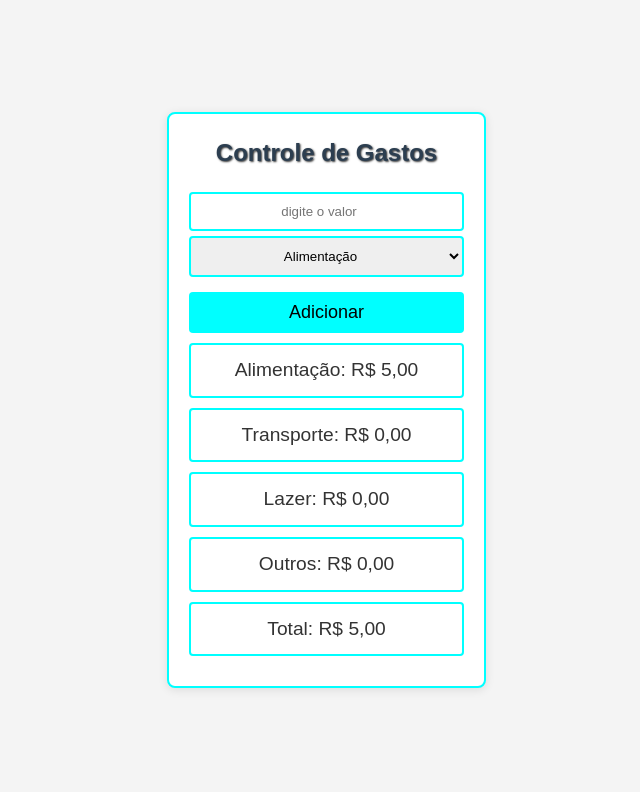
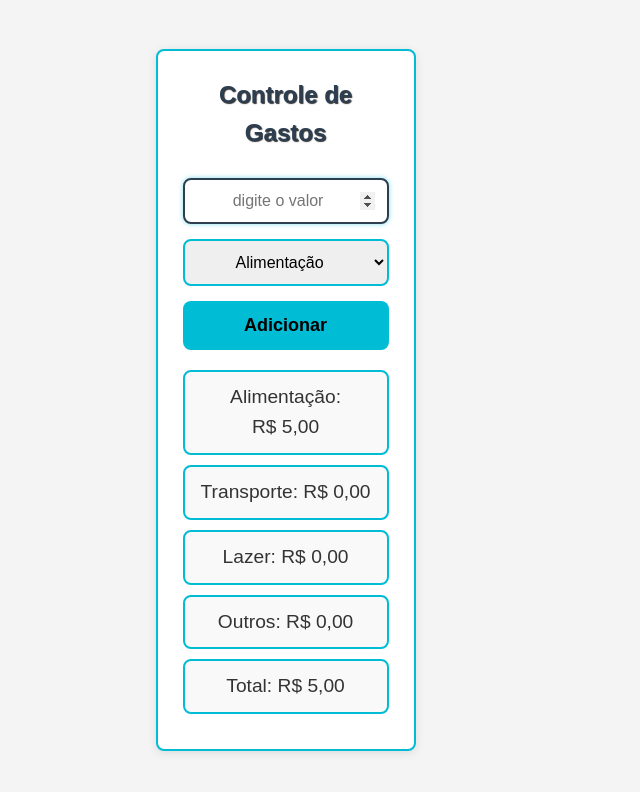
Before and after one commit to digsdin/controle-de-gastos, a plain HTML site: page index.html in a window 1280 px wide. Both pictures are taken after typing "5" into the empty fields and a click on the button "Adicionar". Shown: the whole page, without its empty margins (340-980 px from the left). Drawn offline with Linux system fonts and the light colour scheme.

Commit message:
codigo refatorado

```diff
--- a/index.html
+++ b/index.html
@@ -4,23 +4,22 @@
     <meta charset="UTF-8">
     <meta name="viewport" content="width=device-width, initial-scale=1.0">
     <link rel="stylesheet" href="style.css">
-    <script src="script.js"></script>
+    <script src="js/app.js" type="module" defer></script>
     <title>Calculadora de gastos</title>
 </head>
 <body>
     <main>
         <section>
         <h1>Controle de Gastos</h1>
-        <form>
-            <input type="number" id="valor" placeholder="digite o valor">
+        <form id="gasto-form">
+            <input type="number" id="valor" placeholder="digite o valor" step="0.01" min="0">
             <select id="categoria">
                 <option>Alimentação</option>
                 <option>Transporte</option>
                 <option>Lazer</option>
                 <option>Outros</option>
-                <option>Total</option>
-            </select>
-            <button type="button" onclick="adicionarGasto()">Adicionar</button>
+                </select>
+            <button type="submit">Adicionar</button>
         </form>
         <p id="Alimentação">Alimentação: R$ 0,00</p>
         <p id="Transporte">Transporte: R$ 0,00</p>
--- /dev/null
+++ b/js/app.js
@@ -0,0 +1,79 @@
+// /js/app.js
+
+// 1. Importa o que é necessário dos outros módulos
+import { Gasto } from './classes.js';
+import { formatarMoeda } from './utils.js';
+
+// 2. Estado da Aplicação (a lista de todos os gastos adicionados)
+const gastos = [];
+const categorias = ['Alimentação', 'Transporte', 'Lazer', 'Outros'];
+
+// 3. Seleciona os elementos do HTML com os quais vamos interagir
+const gastoForm = document.querySelector('#gasto-form');
+const valorInput = document.querySelector('#valor');
+const categoriaSelect = document.querySelector('#categoria');
+
+/**
+ * Atualiza a interface do usuário com os totais de gastos.
+ * Usa programação funcional (filter e reduce) para os cálculos.
+ */
+function atualizarUI() {
+    let totalGeral = 0;
+
+    // Itera sobre cada categoria para calcular seu total
+    categorias.forEach(categoria => {
+        // filter(): cria um novo array apenas com os gastos da categoria atual
+        const gastosDaCategoria = gastos.filter(gasto => gasto.categoria === categoria);
+
+        // reduce(): soma o valor de cada gasto no array filtrado
+        const totalCategoria = gastosDaCategoria.reduce((soma, gasto) => soma + gasto.valor, 0);
+
+        // Atualiza o parágrafo correspondente no HTML
+        const pElement = document.querySelector(`#${categoria}`);
+        pElement.textContent = `${categoria}: ${formatarMoeda(totalCategoria)}`;
+
+        // Soma o total da categoria ao total geral
+        totalGeral += totalCategoria;
+    });
+
+    // Atualiza o total geral no HTML
+    const totalElement = document.querySelector('#Total');
+    totalElement.textContent = `Total: ${formatarMoeda(totalGeral)}`;
+}
+
+/**
+ * Manipula o evento de envio do formulário.
+ * @param {Event} event - O objeto do evento.
+ */
+function adicionarGasto(event) {
+    // Impede que a página recarregue ao enviar o formulário
+    event.preventDefault();
+
+    const valor = valorInput.value;
+    const categoria = categoriaSelect.value;
+
+    // Validação da entrada
+    if (!valor || valor <= 0) {
+        alert("Por favor, insira um valor válido e positivo.");
+        return;
+    }
+
+    // Cria um novo objeto Gasto usando a nossa classe (POO)
+    const novoGasto = new Gasto(valor, categoria);
+
+    // Adiciona o novo gasto à nossa lista de estado
+    gastos.push(novoGasto);
+
+    // Atualiza a tela com os novos valores
+    atualizarUI();
+
+    // Limpa o campo de valor e foca nele para a próxima entrada
+    valorInput.value = '';
+    valorInput.focus();
+}
+
+// 5. Adiciona o "ouvinte" de eventos ao formulário
+gastoForm.addEventListener('submit', adicionarGasto);
+
+// Garante que a interface comece com os valores zerados e formatados
+atualizarUI();
--- /dev/null
+++ b/js/classes.js
@@ -0,0 +1,10 @@
+// /js/classes.js
+
+// Exporta a classe para que outros arquivos possam importá-la
+export class Gasto {
+    constructor(valor, categoria) {
+        this.id = Date.now(); // Um ID simples e único
+        this.valor = parseFloat(valor); // Garante que o valor é um número
+        this.categoria = categoria;
+    }
+}
--- /dev/null
+++ b/js/utils.js
@@ -0,0 +1,14 @@
+// /js/utils.js
+
+/**
+ * Formata um número para o padrão de moeda BRL (Real Brasileiro).
+ * É uma função pura: para o mesmo número, sempre retorna a mesma string.
+ * @param {number} valor O número a ser formatado.
+ * @returns {string} O valor formatado como "R$ 0,00".
+ */
+export function formatarMoeda(valor) {
+    return valor.toLocaleString('pt-BR', {
+        style: 'currency',
+        currency: 'BRL'
+    });
+}
--- a/script.js
+++ /dev/null
@@ -1,63 +0,0 @@
-    /*
-     1.pegar o valor informado
-     2.pegar categoria informada
-     3.impedir numeros negativos
-     4. de acordo com a categoria, atualizar o valor
-        4.1 criar variaveis para controlar ou armazenar os
-            valores de cada uma das categorias
-     5.atualizar interface
-     6. limpar campos
-    */
-const matrizGastos = [
-    ["Alimentação", 0],
-    ["Transporte", 0],
-    ["Lazer", 0],
-    ["Outros", 0],
-    ["Total", 0],
-]
-//função utilitaria
-const obterElemento = (id) => document.getElementById(id);
-const valorNegativo = (valor) => valor < 0;
-const somaValor = (total, valor) => total + valor;
-const limparCampos = () => obterElemento('valor').value = '';
-const formataMoeda = (valor) => valor.toFixed(2).replace('.',',');
-
-//obter valor do formulario
-const obterValorInformado = () => parseFloat(obterElemento('valor').value);
-const obterCategoriaInformada = () => obterElemento("categoria").value;
-
-//obter categoria da matriz
-const obterCategoria = (matriz, nomeCategoria) => matriz.find((item) => item[0] === nomeCategoria);
-
-// Aualizar valores da matriz
-const atualizaValorCategoria = (categoria, valor) => categoria[1] = somaValor(categoria[1], valor);
-
-const atualizarInterface = () => {
-
-    matrizGastos.forEach(([nome, valor]) =>{
-        const elemento = obterElemento(nome);
-        elemento.textContent = `${nome}: R$ ${formataMoeda(valor)}`
-    })
-
-}
-
-
-
-
-
-function adicionarGasto() {
-
-    const valorInformado = obterValorInformado();
-    const categoriaInformada = obterCategoriaInformada();
-
-    if(valorNegativo(valorInformado)){
-        alert("Valor invalido. O valor não pode ser negativo.");
-        return;
-    }
-    const categoria = obterCategoria(matrizGastos, categoriaInformada);
-    const total = obterCategoria(matrizGastos, "Total");
-    atualizaValorCategoria(categoria, valorInformado);
-    atualizaValorCategoria(total, valorInformado);
-    atualizarInterface();
-    limparCampos();
-}
--- a/style.css
+++ b/style.css
@@ -1,99 +1,113 @@
+/* 1. Variáveis Globais e Reset */
+:root {
+    --primary-color: #00bcd4; /* Tom de azul (aqua) */
+    --primary-color-hover: #ffffff;
+    --background-color: #f4f4f4;
+    --surface-color: #ffffff;
+    --text-color: #333;
+    --border-radius: 8px;
+    --box-shadow: 0 2px 10px rgba(0, 0, 0, 0.1);
+    --transition-speed: 0.3s;
+}
+
 * {
     margin: 0;
     padding: 0;
     box-sizing: border-box;
 }
+
+/* 2. Layout Geral do Corpo da Página */
 body {
     font-family: Arial, sans-serif;
-    background-color: #f4f4f4;
-    color: #333;
+    background-color: var(--background-color);
+    color: var(--text-color);
     line-height: 1.6;
-    padding: 20px;
     display: flex;
     justify-content: center;
     align-items: center;
-    height: 100vh;
-    flex-direction: column;
-    text-align: center;
+    min-height: 100vh;
+    padding: 20px;
 }
-h1 {
-    margin-bottom: 20px;
-    color: #2c3e50;
-    text-shadow: #333 1px 1px 2px;
-}
+
+/* 3. Container Principal (o card da aplicação) */
 section {
-    margin-bottom: 20px;
-    padding: 20px;
-    background-color: #ffffff;
-    border-radius: 8px;
-    box-shadow: 0 2px 10px rgba(0, 0, 0, 0.1);
-    border-color: aqua;
-    border-style: solid;
-    border-width: 2px;
-    width: 120%;
-    margin: 20px auto;
+    background-color: var(--surface-color);
+    padding: 25px;
+    border-radius: var(--border-radius);
+    box-shadow: var(--box-shadow);
+    border: 2px solid var(--primary-color);
+    width: 90%;
+    max-width: 450px;
     text-align: center;
 }
 
+h1 {
+    margin-bottom: 25px;
+    color: #2c3e50;
+    text-shadow: #333 1px 1px 1px;
+}
 
-.container {
-    background-color: #fff;
-    padding: 20px;
-    border-radius: 8px;
-    box-shadow: 0 2px 10px rgba(0, 0, 0, 0.1);
-    width: 90%;
-    max-width: 600px;
-    margin: 20px auto;
-}
+/* 4. Estilos do Formulário */
 form {
     display: flex;
     flex-direction: column;
-    gap: 5px;
+    gap: 15px; /* Espaçamento entre os elementos do formulário */
+    margin-bottom: 20px;
 }
-input {
-    padding: 10px;
-    border: 1px solid #ccc;
-    border-radius: 4px;
+
+/* Estilo comum para input e select */
+input[type="number"],
+select {
+    padding: 12px;
+    border: 2px solid var(--primary-color);
+    border-radius: var(--border-radius);
     width: 100%;
-    margin-bottom: 10px;
     text-align: center;
+    font-size: 1em;
+    transition: border-color var(--transition-speed), box-shadow var(--transition-speed);
 }
+
+/* Feedback visual ao focar no elemento */
+input[type="number"]:focus,
+select:focus {
+    outline: none;
+    border-color: #2c3e50;
+    box-shadow: 0 0 5px rgba(0, 188, 212, 0.5);
+}
+
 button {
-    padding: 10px;
-    background-color: aqua;
+    padding: 12px;
+    background-color: var(--primary-color);
     color: black;
-    border: none;
-    border-radius: 4px;
+    border: 2px solid transparent; /* Adiciona borda transparente para não "pular" no hover */
+    border-radius: var(--border-radius);
     cursor: pointer;
-    transition: background-color 0.3s ease;
+    transition: all var(--transition-speed) ease;
     font-size: large;
+    font-weight: bold;
 }
-button:hover {
-    background-color: #ffffff;
-    color: #00bcd4;
-    border: #00bcd4 2px solid;
+
+button:hover,
+button:focus {
+    outline: none;
+    background-color: var(--primary-color-hover);
+    color: var(--primary-color);
+    border: 2px solid var(--primary-color);
 }
+
+/* 5. Estilos dos Parágrafos de Resultado */
 p {
     margin: 10px 0;
     font-size: 1.2em;
-    border: aqua 2px solid;
+    border: 2px solid var(--primary-color);
     padding: 10px;
-    border-radius: 4px;
-    transition: all 0.3s ease;
+    border-radius: var(--border-radius);
+    transition: all var(--transition-speed) ease;
+    background-color: #f9f9f9;
 }
+
 p:hover {
     transform: scale(1.05);
+    background-color: var(--surface-color);
+    box-shadow: var(--box-shadow);
 }
-input[type="number"] {
-    width: 100%;
-    margin: 0 auto;
-    border: aqua 2px solid;
-}
-select {
-    padding: 10px;
-    border: 2px solid aqua;
-    border-radius: 4px;
-    width: 100%;
-    margin-bottom: 10px;
-    text-align: center;
-}
```
